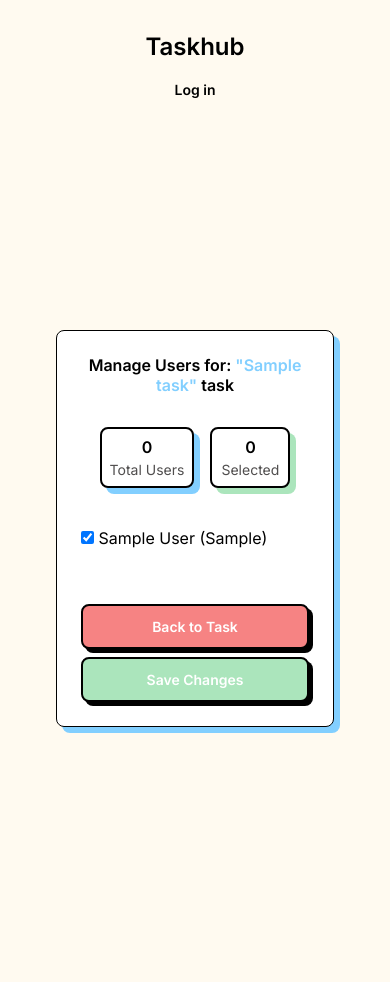
After one commit to alxitk/Task-Management, a Django app: page /tasks/1/manage-users/ in a window 390 px wide. The commit adds this page. Run offline with Django 5.2, Linux system fonts and the light colour scheme; tables that the repository leaves empty hold one stand-in row (values such as "Sample post"); some libraries are stand-ins or nearby versions.

Commit message:
feat(tasks): add manage users page with responsive styles

```diff
--- a/static/css/styles.css
+++ b/static/css/styles.css
@@ -302,108 +302,108 @@ index-block {
   padding: var(--space-16) 0;
 }
 
-/*!* Main container for the page *!*/
-/*.page-container {*/
-/*  min-height: 100vh;*/
-/*  display: flex;*/
-/*  flex-direction: column;*/
-/*  justify-content: center;*/
-/*  align-items: center;*/
-/*  padding: var(--space-32);*/
-/*}*/
+/*!* manage task users container for the page *!*/
+.page-container {
+  min-height: 100vh;
+  display: flex;
+  flex-direction: column;
+  justify-content: center;
+  align-items: center;
+  padding: var(--space-32);
+}
 
-/*.task-form-container {*/
-/*  background-color: var(--white);*/
-/*  border: 2px solid var(--black);*/
-/*  border-radius: var(--radius-8);*/
-/*  box-shadow: var(--blue-shadow);*/
-/*  padding: var(--space-48);*/
-/*  width: 100%;*/
-/*  max-width: 650px;*/
-/*  position: relative;*/
-/*}*/
+.task-form-container {
+  background-color: var(--white);
+  border: 2px solid var(--black);
+  border-radius: var(--radius-8);
+  box-shadow: var(--blue-shadow);
+  padding: var(--space-48);
+  width: 100%;
+  max-width: 650px;
+  position: relative;
+}
 
-/*.task-form-container .user-grid > label {*/
-/*    display: none;*/
-/*}*/
+.task-form-container .user-grid > label {
+    display: none;
+}
 
-/*.form-title {*/
-/*  font-weight: 600;*/
-/*  font-size: var(--font-size-24);*/
-/*  text-align: center;*/
-/*  margin-bottom: var(--space-32);*/
-/*  color: var(--black);*/
-/*}*/
+.form-title {
+  font-weight: 600;
+  font-size: var(--font-size-24);
+  text-align: center;
+  margin-bottom: var(--space-32);
+  color: var(--black);
+}
 
-/*.task-name-highlight {*/
-/*  color: var(--blue);*/
-/*  text-decoration-color: var(--pink);*/
-/*  text-decoration-thickness: 3px;*/
-/*}*/
+.task-name-highlight {
+  color: var(--blue);
+  text-decoration-color: var(--pink);
+  text-decoration-thickness: 3px;
+}
 
-/*!* User selection styles *!*/
-/*.user-grid {*/
-/*  display: grid;*/
-/*  grid-template-columns: repeat(auto-fit, minmax(200px, 1fr));*/
-/*  gap: var(--space-16);*/
-/*  margin-top: var(--space-16);*/
-/*}*/
+/*!* user selection styles *!*/
+.user-grid {
+  display: grid;
+  grid-template-columns: repeat(auto-fit, minmax(200px, 1fr));
+  gap: var(--space-16);
+  margin-top: var(--space-16);
+}
 
-/*.user-card {*/
-/*  border: 2px solid var(--black);*/
-/*  border-radius: var(--radius-8);*/
-/*  padding: var(--space-16);*/
-/*  background-color: var(--white);*/
-/*  cursor: pointer;*/
-/*  transition: all 0.2s ease;*/
-/*  position: relative;*/
-/*}*/
+.user-card {
+  border: 2px solid var(--black);
+  border-radius: var(--radius-8);
+  padding: var(--space-16);
+  background-color: var(--white);
+  cursor: pointer;
+  transition: all 0.2s ease;
+  position: relative;
+}
 
-/*.user-card:hover {*/
-/*  transform: translateY(-2px);*/
-/*  box-shadow: var(--pink-shadow);*/
-/*}*/
+.user-card:hover {
+  transform: translateY(-2px);
+  box-shadow: var(--pink-shadow);
+}
 
-/*.user-card.selected {*/
-/*  background-color: var(--green);*/
-/*  box-shadow: var(--pink-shadow);*/
-/*  transform: translateY(-2px);*/
-/*}*/
+.user-card.selected {
+  background-color: var(--green);
+  box-shadow: var(--pink-shadow);
+  transform: translateY(-2px);
+}
 
-/*.user-card.selected::after {*/
-/*  content: "✓";*/
-/*  position: absolute;*/
-/*  top: var(--space-8);*/
-/*  right: var(--space-8);*/
-/*  font-weight: 700;*/
-/*  font-size: 18px;*/
-/*  color: var(--black);*/
-/*}*/
+.user-card.selected::after {
+  content: "✓";
+  position: absolute;
+  top: var(--space-8);
+  right: var(--space-8);
+  font-weight: 700;
+  font-size: 18px;
+  color: var(--black);
+}
 
-/*.user-name {*/
-/*  font-weight: 600;*/
-/*  font-size: var(--font-size-16);*/
-/*  margin-bottom: var(--space-4);*/
-/*}*/
+.user-name {
+  font-weight: 600;
+  font-size: var(--font-size-16);
+  margin-bottom: var(--space-4);
+}
 
-/*.user-position {*/
-/*  font-size: var(--font-size-14);*/
-/*  color: var(--dark-gray);*/
-/*}*/
+.user-position {
+  font-size: var(--font-size-14);
+  color: var(--dark-gray);
+}
 
-/*.user-id {*/
-/*  font-size: var(--font-size-14);*/
-/*  color: var(--dark-gray);*/
-/*  margin-top: var(--space-8);*/
-/*}*/
+.user-id {
+  font-size: var(--font-size-14);
+  color: var(--dark-gray);
+  margin-top: var(--space-8);
+}
 
-/*!* Button container *!*/
-/*.button-container {*/
-/*  display: flex;*/
-/*  justify-content: center;*/
-/*  gap: var(--space-16);*/
-/*  margin-top: var(--space-48);*/
-/*}*/
+/*!* button container *!*/
+.button-container {
+  display: flex;
+  justify-content: center;
+  gap: var(--space-16);
+  margin-top: var(--space-48);
+}
 
 /*.cta-button {*/
 /*  display: inline-flex;*/
@@ -443,82 +443,128 @@ index-block {
 /*  background-color: #6bc4ff;*/
 /*}*/
 
-/*!* Stats *!*/
-/*.stats-container {*/
-/*  display: flex;*/
-/*  justify-content: center;*/
-/*  gap: var(--space-16);*/
-/*  margin-bottom: var(--space-32);*/
-/*}*/
+/*!* stats *!*/
+.stats-container {
+  display: flex;
+  justify-content: center;
+  gap: var(--space-16);
+  margin-bottom: var(--space-32);
+}
 
-/*.stat-card {*/
-/*  background-color: var(--white);*/
-/*  border: 2px solid var(--black);*/
-/*  border-radius: var(--radius-8);*/
-/*  padding: var(--space-16);*/
-/*  text-align: center;*/
-/*  min-width: 100px;*/
-/*}*/
+.stat-card {
+  background-color: var(--white);
+  border: 2px solid var(--black);
+  border-radius: var(--radius-8);
+  padding: var(--space-16);
+  text-align: center;
+  min-width: 100px;
+}
 
-/*.stat-card.total {*/
-/*  box-shadow: var(--blue-shadow);*/
-/*}*/
+.stat-card.total {
+  box-shadow: var(--blue-shadow);
+}
 
-/*.stat-card.selected {*/
-/*  box-shadow: var(--green-shadow);*/
-/*}*/
+.stat-card.selected {
+  box-shadow: var(--green-shadow);
+}
 
-/*.stat-number {*/
-/*  font-weight: 700;*/
-/*  font-size: var(--font-size-24);*/
-/*  color: var(--black);*/
-/*}*/
+.stat-number {
+  font-weight: 700;
+  font-size: var(--font-size-24);
+  color: var(--black);
+}
 
-/*.stat-label {*/
-/*  font-size: var(--font-size-14);*/
-/*  color: var(--dark-gray);*/
-/*  margin-top: var(--space-4);*/
-/*}*/
+.stat-label {
+  font-size: var(--font-size-14);
+  color: var(--dark-gray);
+  margin-top: var(--space-4);
+}
 
-/*!* Selected summary *!*/
-/*.selected-summary {*/
-/*  margin-top: var(--space-24);*/
-/*  padding: var(--space-16);*/
-/*  background-color: var(--beige);*/
-/*  border: 2px solid var(--black);*/
-/*  border-radius: var(--radius-8);*/
-/*  display: none;*/
-/*}*/
+/*!* selected summary *!*/
+.selected-summary {
+  margin-top: var(--space-24);
+  padding: var(--space-16);
+  background-color: var(--beige);
+  border: 2px solid var(--black);
+  border-radius: var(--radius-8);
+  display: none;
+}
 
-/*.selected-summary.show {*/
-/*  display: block;*/
-/*}*/
+.selected-summary.show {
+  display: block;
+}
 
-/*.selected-users-list {*/
-/*  display: flex;*/
-/*  flex-wrap: wrap;*/
-/*  gap: var(--space-8);*/
-/*}*/
+.selected-users-list {
+  display: flex;
+  flex-wrap: wrap;
+  gap: var(--space-8);
+}
 
-/*.selected-user-tag {*/
-/*  background-color: var(--green);*/
-/*  color: var(--black);*/
-/*  padding: var(--space-4) var(--space-8);*/
-/*  border: 2px solid var(--black);*/
-/*  border-radius: var(--radius-8);*/
-/*  font-size: var(--font-size-14);*/
-/*  font-weight: 500;*/
-/*  display: flex;*/
-/*  align-items: center;*/
-/*  gap: var(--space-4);*/
-/*}*/
+.selected-user-tag {
+  background-color: var(--green);
+  color: var(--black);
+  padding: var(--space-4) var(--space-8);
+  border: 2px solid var(--black);
+  border-radius: var(--radius-8);
+  font-size: var(--font-size-14);
+  font-weight: 500;
+  display: flex;
+  align-items: center;
+  gap: var(--space-4);
+}
 
-/*@keyframes selectPulse {*/
-/*  0% { transform: scale(1); }*/
-/*  50% { transform: scale(1.05); }*/
-/*  100% { transform: scale(1); }*/
-/*}*/
+@keyframes selectPulse {
+  0% { transform: scale(1); }
+  50% { transform: scale(1.05); }
+  100% { transform: scale(1); }
+}
 
-/*.user-card.just-selected {*/
-/*  animation: selectPulse 0.3s ease;*/
-/*}*/
+.user-card.just-selected {
+  animation: selectPulse 0.3s ease;
+}
+
+@media screen and (max-width: 600px) {
+  .task-form-container {
+    padding: var(--space-24);
+    max-width: 100%;
+    border-width: 1px;
+  }
+
+  .form-title {
+    font-size: var(--font-size-16);
+  }
+
+  .user-grid {
+    grid-template-columns: 1fr;
+    gap: var(--space-8);
+  }
+
+  .user-card {
+    padding: var(--space-8);
+  }
+
+  .button-container {
+    flex-direction: column;
+    gap: var(--space-8);
+  }
+
+  .selected-summary {
+    padding: var(--space-8);
+  }
+
+  .stat-card {
+    min-width: 80px;
+    padding: var(--space-8);
+  }
+
+  .stat-number {
+    font-size: var(--font-size-16);
+  }
+
+  .stat-label {
+    font-size: var(--font-size-14);
+  }
+  .user-card.selected::after{
+    display: none;
+  }
+}
--- /dev/null
+++ b/templates/tasks/manage_users_for_task.html
@@ -0,0 +1,56 @@
+{% extends "base.html" %}
+
+{% block title %}
+  <title>Manage Users for {{ task.name }} | TaskHub</title>
+{% endblock %}
+
+{% block content %}
+  <div class="max-width-container">
+    <div class="page-container">
+      <div class="task-form-container">
+        <h2 class="form-title">
+          Manage Users for: <span class="task-name-highlight">"{{ task.name }}"</span> task
+        </h2>
+
+        <!-- stats section -->
+        <div class="stats-container">
+          <div class="stat-card total">
+            <div class="stat-number" id="total-users">0</div>
+            <div class="stat-label">Total Users</div>
+          </div>
+          <div class="stat-card selected">
+            <div class="stat-number" id="selected-users">0</div>
+            <div class="stat-label">Selected</div>
+          </div>
+        </div>
+
+        <form method="post" class="form" novalidate>
+          {% csrf_token %}
+
+          <!-- user selection grid -->
+          <div class="user-grid" id="user-grid">
+            {{ form.as_p }}
+          </div>
+
+          <!-- selected users summary -->
+          <div class="selected-summary" id="selected-summary">
+            <h3 class="label">Selected Users:</h3>
+            <div class="selected-users-list" id="selected-users-list">
+              <!-- selected users will appear here -->
+            </div>
+          </div>
+
+          <!-- buttons -->
+          <div class="button-container">
+            <a href="{% url 'tasks:task-detail' pk=task.id %}" class="button pink-background regular-button">
+              Back to Task
+            </a>
+            <button type="submit" class="button green-background regular-button">
+              Save Changes
+            </button>
+          </div>
+        </form>
+      </div>
+    </div>
+  </div>
+{% endblock %}
```
